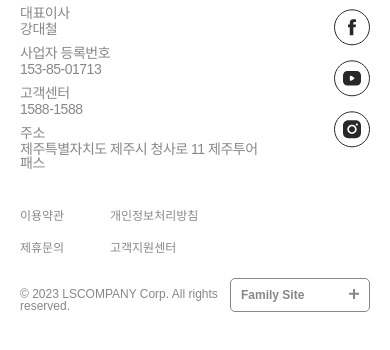
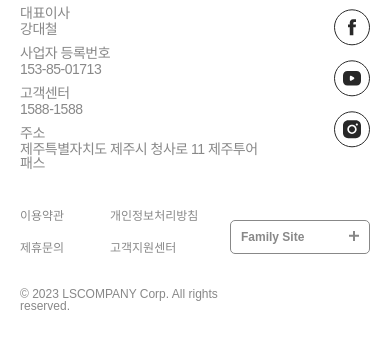
Before and after one commit to WonPro/LScompany, a plain HTML site: page Main.html in a window 390 px wide. Shown: the part 6165-6515 px from the top of the page. Drawn offline with Linux system fonts and the light colour scheme; a web font is replaced by a local one.

Commit message:
오타 수정

```diff
--- a/css/common.css
+++ b/css/common.css
@@ -577,7 +577,7 @@
 		}
 
 		.footer .siteWrap{
-			bottom: 5.8csrem;
+			bottom: 5.8rem;
 		}
 
 		.footer .siteWrap .familySiteBtn{
```
